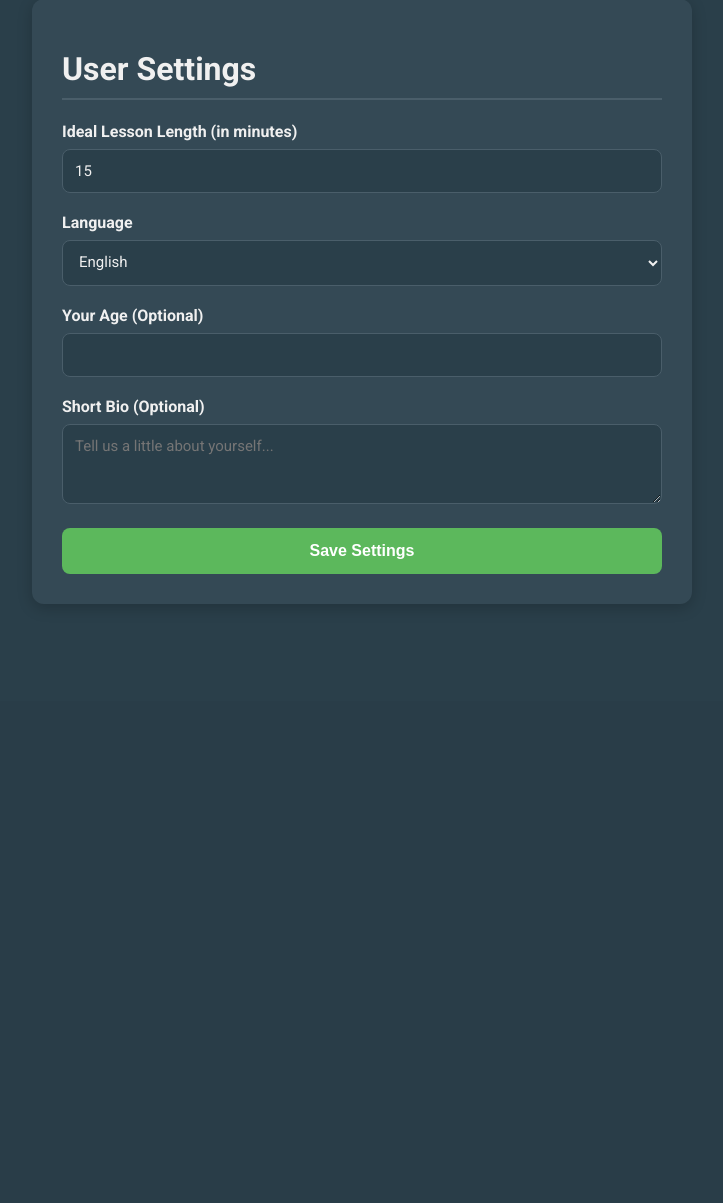
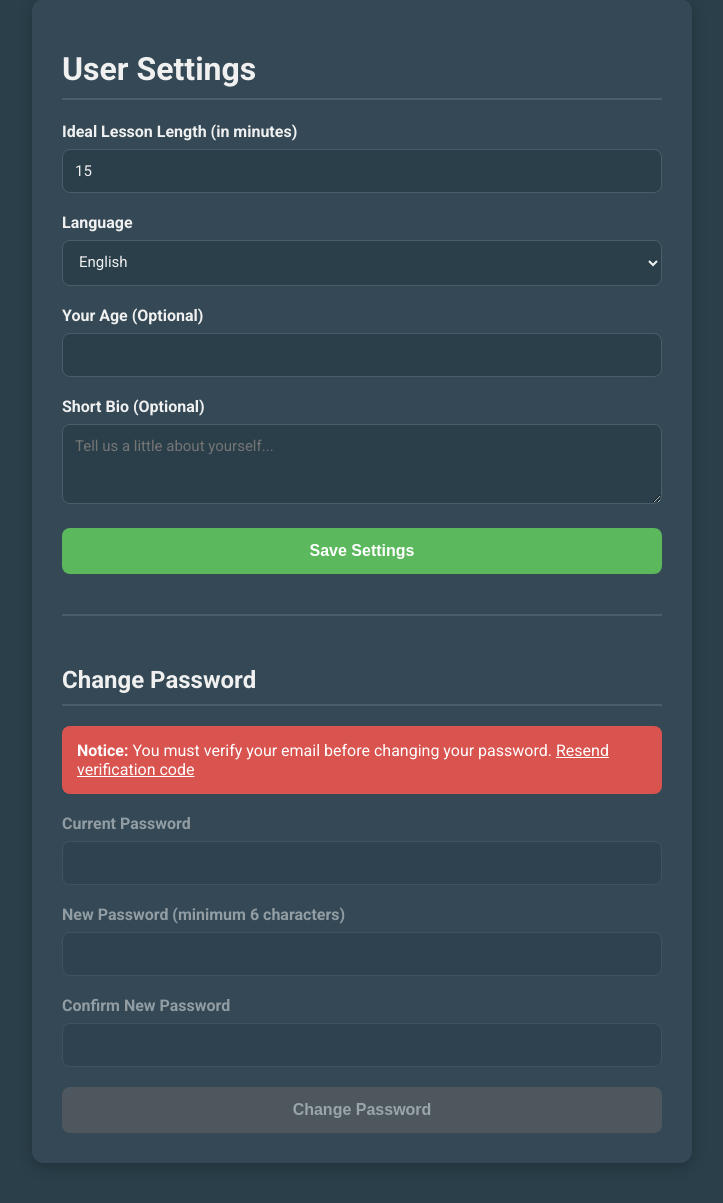
Before and after one commit to SuperscriptSystems/Quillio, a Flask app: page /settings in a window 1280 px wide. Shown: the part 99-1302 px from the top of the page, without its empty margins (278-1001 px from the left). Before the commit the page ends 703 px from the top, so only its background shows below. Run offline with Flask 3, Linux system fonts and the light colour scheme; the visitor is signed in with stand-in values (Sample User, id 1).

Commit message:
Added "change password" option

```diff
--- a/app/routes.py
+++ b/app/routes.py
@@ -628,3 +628,38 @@ def edit_course(course_id):
         return jsonify({"success": False, "error": error}), 500
 
     return jsonify({"success": True})
+
+
+@app.route('/change_password', methods=['POST'])
+@login_required
+def change_password():
+    # Check if user's email is verified
+    if not current_user.is_verified:
+        flash('Please verify your email before changing your password.', 'error')
+        return redirect(url_for('settings'))
+
+    current_password = request.form.get('current_password')
+    new_password = request.form.get('new_password')
+    confirm_password = request.form.get('confirm_password')
+
+    # Validate current password
+    if not current_user.check_password(current_password):
+        flash('Current password is incorrect.', 'error')
+        return redirect(url_for('settings'))
+
+    # Validate new password
+    if len(new_password) < 6:
+        flash('New password must be at least 6 characters long.', 'error')
+        return redirect(url_for('settings'))
+
+    # Validate password confirmation
+    if new_password != confirm_password:
+        flash('New passwords do not match.', 'error')
+        return redirect(url_for('settings'))
+
+    # Update password
+    current_user.set_password(new_password)
+    db.session.commit()
+
+    flash('Your password has been changed successfully!', 'success')
+    return redirect(url_for('settings'))
--- a/templates/settings.html
+++ b/templates/settings.html
@@ -13,7 +13,7 @@
         border-radius: 12px;
         box-shadow: 0 4px 15px rgba(0,0,0,0.2);
     }
-    h1 {
+    h1, h2 {
         color: #F0F0F0;
         border-bottom: 2px solid #4a5e6a;
         padding-bottom: 10px;
@@ -23,7 +23,7 @@
         margin-bottom: 8px;
         font-weight: bold;
     }
-    input[type="number"], select, textarea {
+    input[type="number"], input[type="password"], select, textarea {
         width: 100%;
         box-sizing: border-box;
         padding: 12px;
@@ -47,7 +47,33 @@
         cursor: pointer;
         transition: background-color 0.3s ease;
     }
-    button:hover { background: #4a9a4a; }
+    button:hover {
+        background: #4a9a4a;
+    }
+    button:disabled {
+        background: #666;
+        cursor: not-allowed;
+    }
+    .password-section {
+        margin-top: 40px;
+        padding-top: 30px;
+        border-top: 2px solid #4a5e6a;
+    }
+    .verification-notice {
+        background: #d9534f;
+        color: white;
+        padding: 15px;
+        border-radius: 8px;
+        margin-bottom: 20px;
+    }
+    .verification-notice a {
+        color: #fff;
+        text-decoration: underline;
+    }
+    .disabled-form {
+        opacity: 0.5;
+        pointer-events: none;
+    }
 </style>
 
 <div class="container">
@@ -70,5 +96,35 @@
 
         <button type="submit">{% if lang == 'russian' %}Сохранить настройки{% else %}Save Settings{% endif %}</button>
     </form>
+
+    <!-- Change Password Section -->
+    <div class="password-section">
+        <h2>{% if lang == 'russian' %}Изменить пароль{% else %}Change Password{% endif %}</h2>
+
+        {% if not current_user.is_verified %}
+        <div class="verification-notice">
+            <strong>{% if lang == 'russian' %}Внимание:{% else %}Notice:{% endif %}</strong>
+            {% if lang == 'russian' %}Вы должны подтвердить свой email перед изменением пароля.{% else %}You must verify your email before changing your password.{% endif %}
+            <a href="{{ url_for('resend_verification') }}">
+                {% if lang == 'russian' %}Отправить код подтверждения повторно{% else %}Resend verification code{% endif %}
+            </a>
+        </div>
+        {% endif %}
+
+        <form method="POST" action="{{ url_for('change_password') }}" {% if not current_user.is_verified %}class="disabled-form"{% endif %}>
+            <label for="current_password">{% if lang == 'russian' %}Текущий пароль{% else %}Current Password{% endif %}</label>
+            <input type="password" id="current_password" name="current_password" required {% if not current_user.is_verified %}disabled{% endif %}>
+
+            <label for="new_password">{% if lang == 'russian' %}Новый пароль (минимум 6 символов){% else %}New Password (minimum 6 characters){% endif %}</label>
+            <input type="password" id="new_password" name="new_password" minlength="6" required {% if not current_user.is_verified %}disabled{% endif %}>
+
+            <label for="confirm_password">{% if lang == 'russian' %}Подтвердите новый пароль{% else %}Confirm New Password{% endif %}</label>
+            <input type="password" id="confirm_password" name="confirm_password" minlength="6" required {% if not current_user.is_verified %}disabled{% endif %}>
+
+            <button type="submit" {% if not current_user.is_verified %}disabled{% endif %}>
+                {% if lang == 'russian' %}Изменить пароль{% else %}Change Password{% endif %}
+            </button>
+        </form>
+    </div>
 </div>
 {% endblock %}
```
